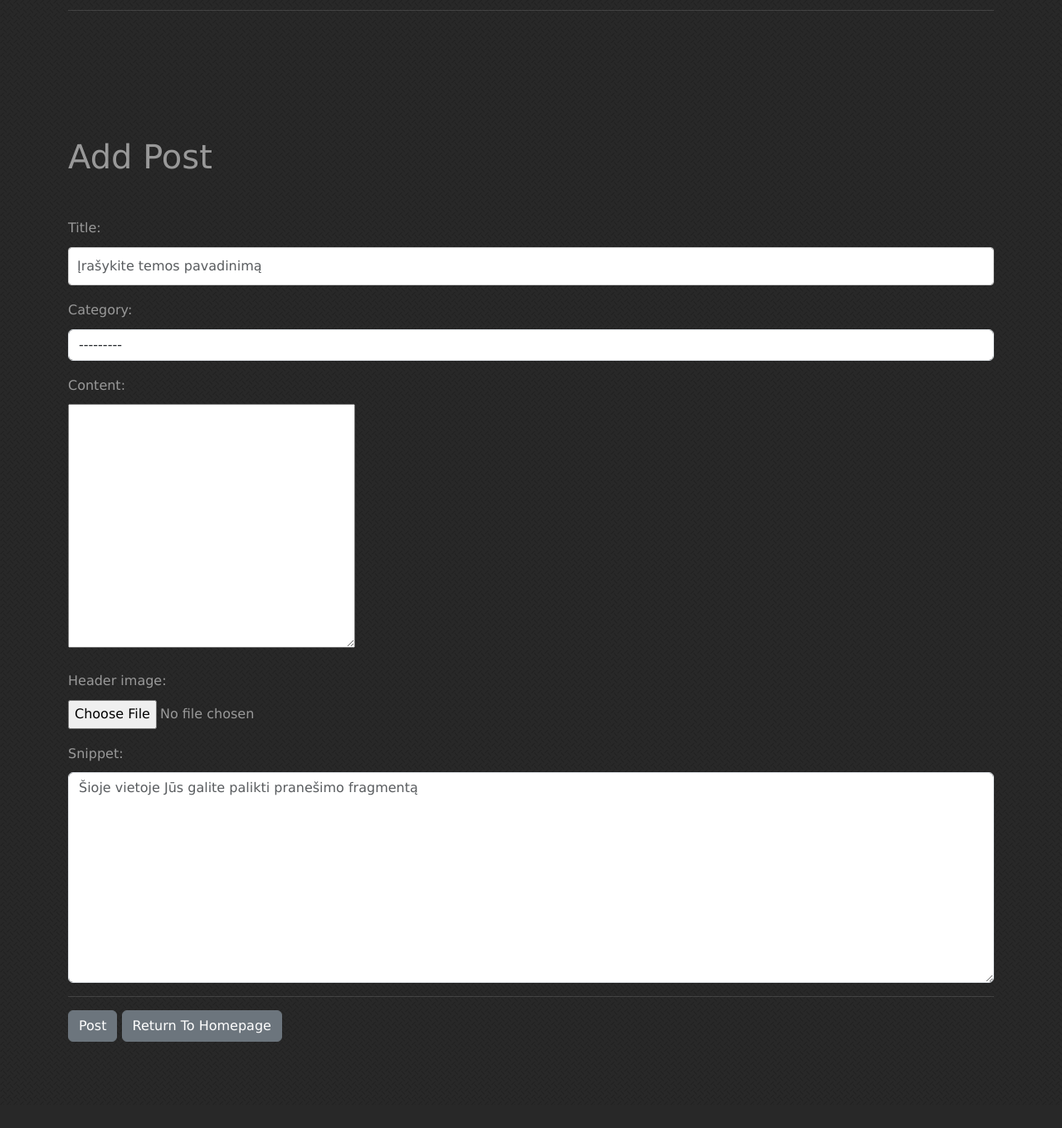
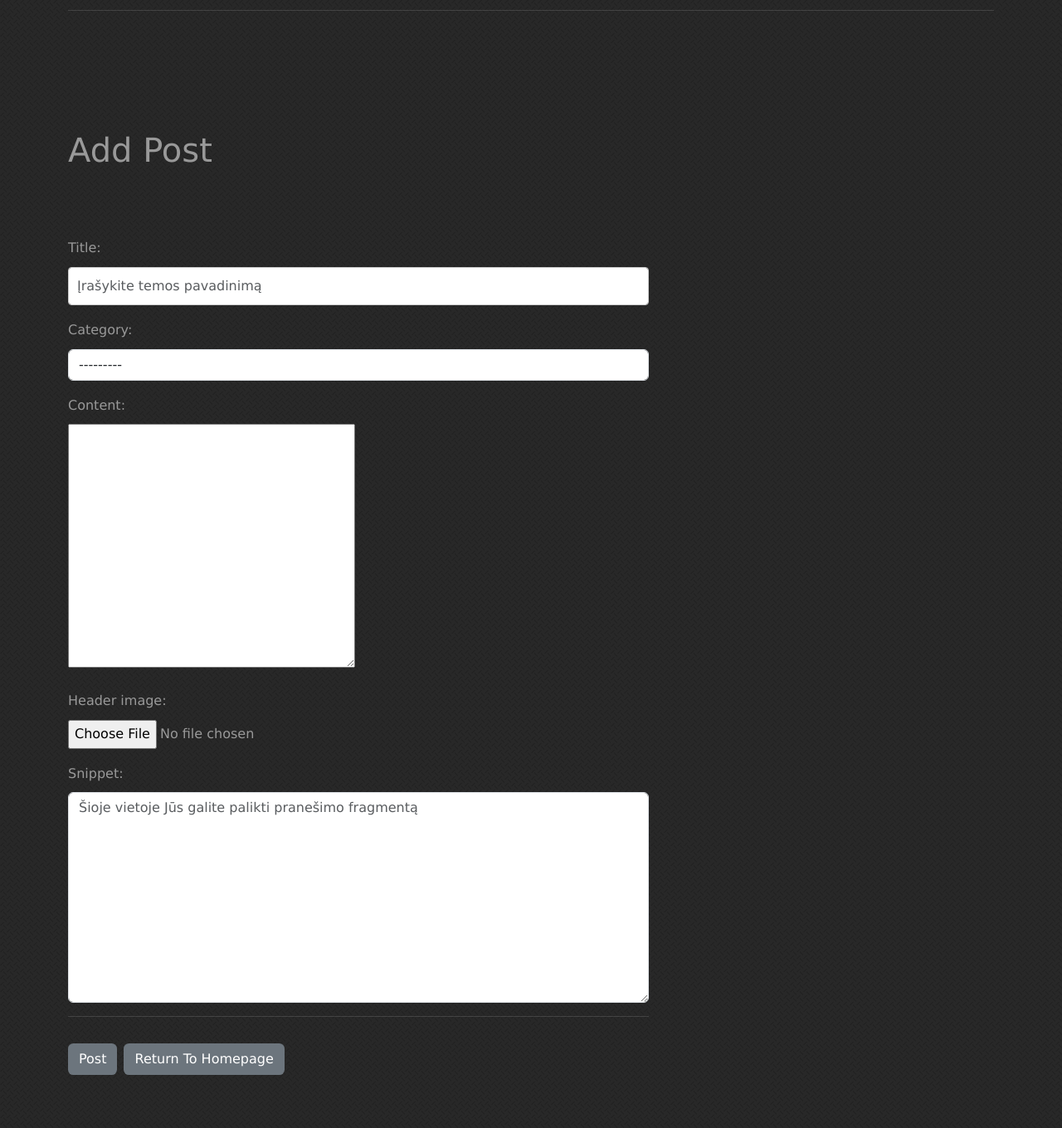
Before and after one commit to vokator-online/autoclubsite, a Django app: page /discussion/add_post/ in a window 1280 px wide. Shown: the part 528-1888 px from the top of the page at 83% size. Before the commit the page ends 1784 px from the top, so only its background shows below. Run offline with Django 5.2, Linux system fonts and the light colour scheme; the visitor is signed in with stand-in values (Sample User, id 1); data that the repository does not hold is empty; some libraries are stand-ins or nearby versions.

Commit message:
Pranešimo rašymo šablono vertimas ir css konfigūravimas

```diff
--- a/autoclub/discussion/templates/discussion/add_comment.html
+++ b/autoclub/discussion/templates/discussion/add_comment.html
@@ -7,6 +7,7 @@
 <div class="add-comment-container">
     {% if user.is_authenticated %}
     <h1 class="add-comment-title">{% trans "Add Comment:"|capfirst %}</h1>
+
         <div class="form-group">
             <form method="POST" enctype="multipart/form-data">
                 {% csrf_token %}
--- a/autoclub/discussion/templates/discussion/add_post.html
+++ b/autoclub/discussion/templates/discussion/add_post.html
@@ -1,32 +1,29 @@
 {% extends 'discussion/base.html' %}
 {% load i18n %}
 {% load static %}
-{% block title %}Create A New Blog Post{% endblock %}
+{% block title %}{% trans "Create A New Blog Post"|capfirst %}{% endblock %}
 {% block content %}
-<br>
-<br>
+
+<div class="add-post-container">
     {% if user.is_authenticated %}
-    <h1>Add Post</h1>
-    <br>
-    <br>
+    <h1 class="add-post-title">{% trans "Add Post"|capfirst %}</h1>
+
         <div class="form-group">
             <form method="POST" enctype="multipart/form-data">
                 {% csrf_token %}
                 {{ form.media }}
                 {{ form.as_p }}
                 <hr>
-            <button class="btn btn-secondary">Post</button>
-            <a href="{% url 'discussion' %}" class="btn btn-secondary">Return To Homepage</a>
-            <br>
-            <br>
+                <div class="form-actions">
+                    <button class="custom-button">{% trans "Post"|capfirst %}</button>
+                    <a href="{% url 'discussion' %}" class="custom-button">{% trans "Return To Homepage"|capfirst %}</a>
+                </div>
             </form>
         </div>
     {% else %}
+    <h2 class="access-denied">{% trans "Access denied!"|capfirst %}
         <br>
-<br>
-    <h2>Prieiga uždrausta! Prisijunkite prie puslapio!</h2>
-    <br>
-    <br>
+        {% trans "Please log in to this page!"|capfirst %}</h2>
     {% endif %}
-
+</div>
 {% endblock %}
--- a/autoclub/website/static/css/discussion.css
+++ b/autoclub/website/static/css/discussion.css
@@ -374,6 +374,52 @@ h1.edit-profile-title {
 
 
 /*********************************************************************************/
+/* Add Post Form                                                                 */
+/*********************************************************************************/
+
+.add-post-container {
+    width: 700px;
+    margin: 2rem auto;
+    margin-left: 0;
+    margin-right: auto;
+}
+
+h1.add-post-title {
+    margin-top: 1em;
+    margin-bottom: 2em;
+}
+
+
+
+
+
+
+
+
+
+
+
+
+
+
+
+
+
+
+
+
+
+
+
+
+
+
+
+
+
+
+
+/*********************************************************************************/
 /* Add Comment Form                                                              */
 /*********************************************************************************/
 
```
Also changed, not shown: autoclub/discussion/locale/lt/LC_MESSAGES/django.po. Lines whose indentation alone changed are shown as unchanged.
